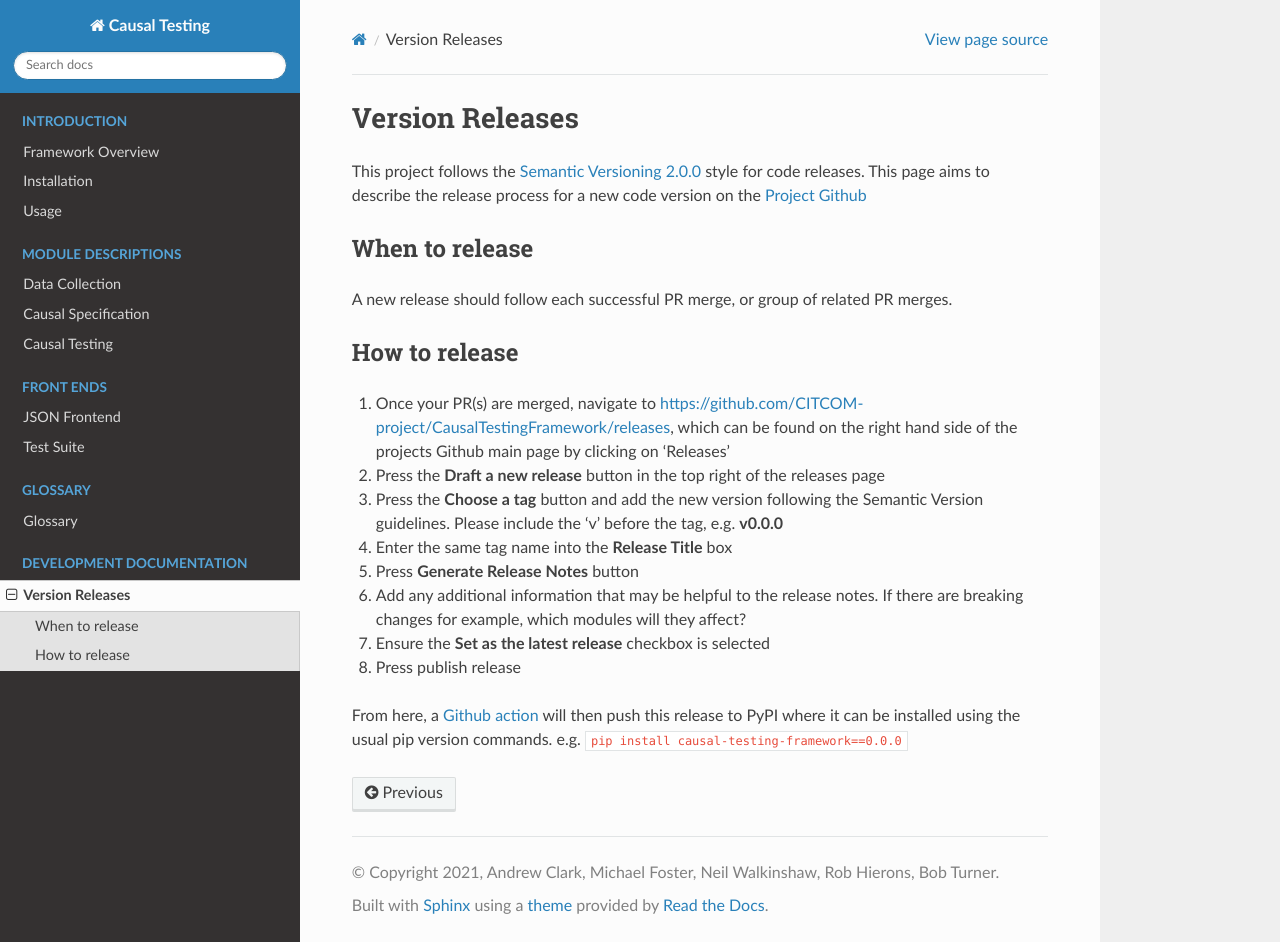
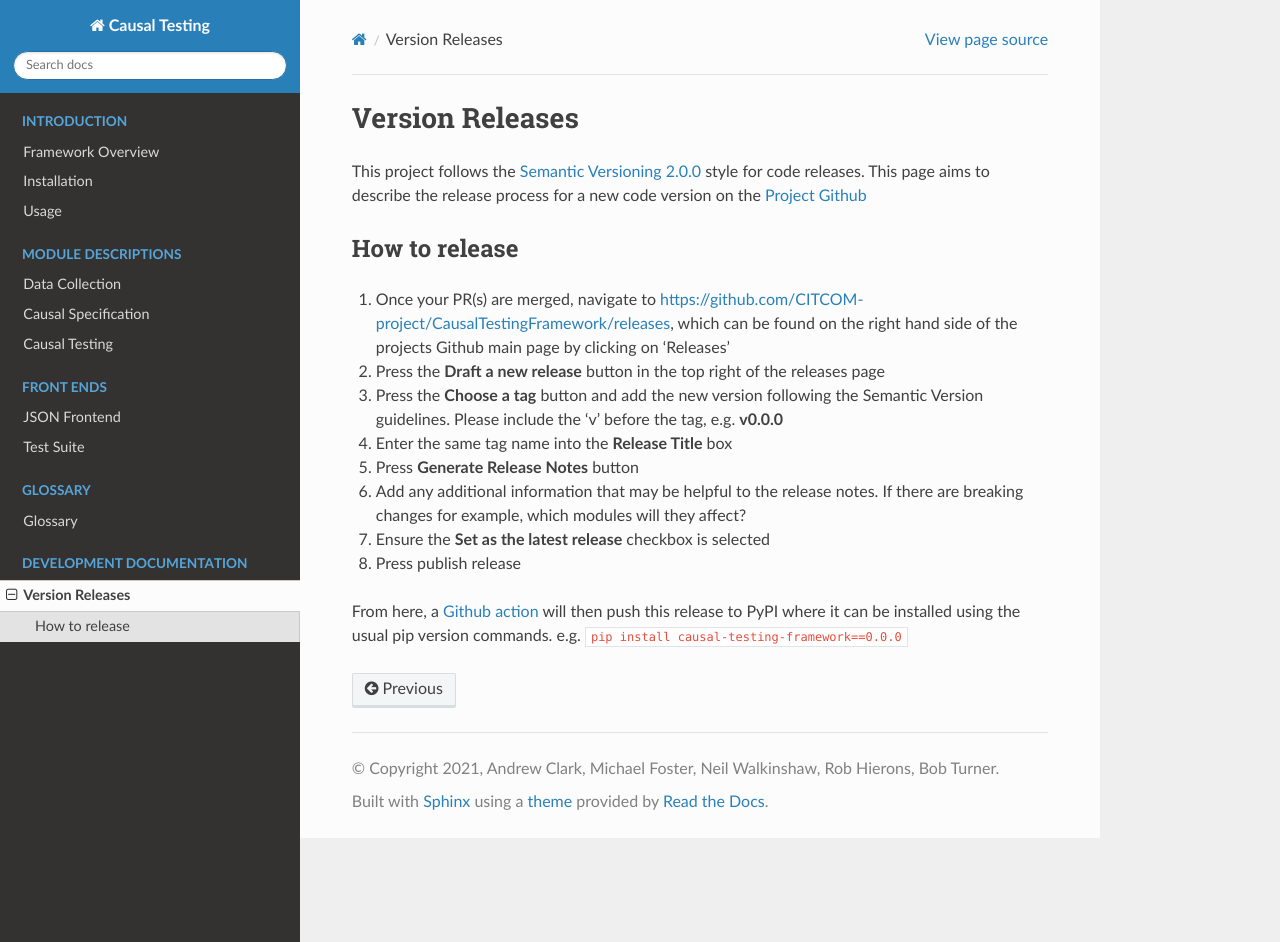
Before and after one commit to CITCOM-project/CausalTestingFramework, a Sphinx documentation site: the page built from docs/source/dev/version_release.rst, in a window 1280 px wide and 942 px high. Built offline with Sphinx 7.4.7 and the Read the Docs theme 2.0.0, drawn with Linux system fonts in a browser that asks for light colours; pages that are not in the unit, such as notebooks, are missing from menus.

Commit message:
Remove 'When to Release'

```diff
--- a/docs/source/dev/version_release.rst
+++ b/docs/source/dev/version_release.rst
@@ -3,11 +3,6 @@ Version Releases
 
 This project follows the `Semantic Versioning 2.0.0 <https://semver.org/>`_ style for code releases.
 This page aims to describe the release process for a new code version on the `Project Github <https://github.com/CITCOM-project/CausalTestingFramework>`_
-
-When to release
----------------
-
-A new release should follow each successful PR merge, or group of related PR merges.
 
 How to release
 --------------
```
